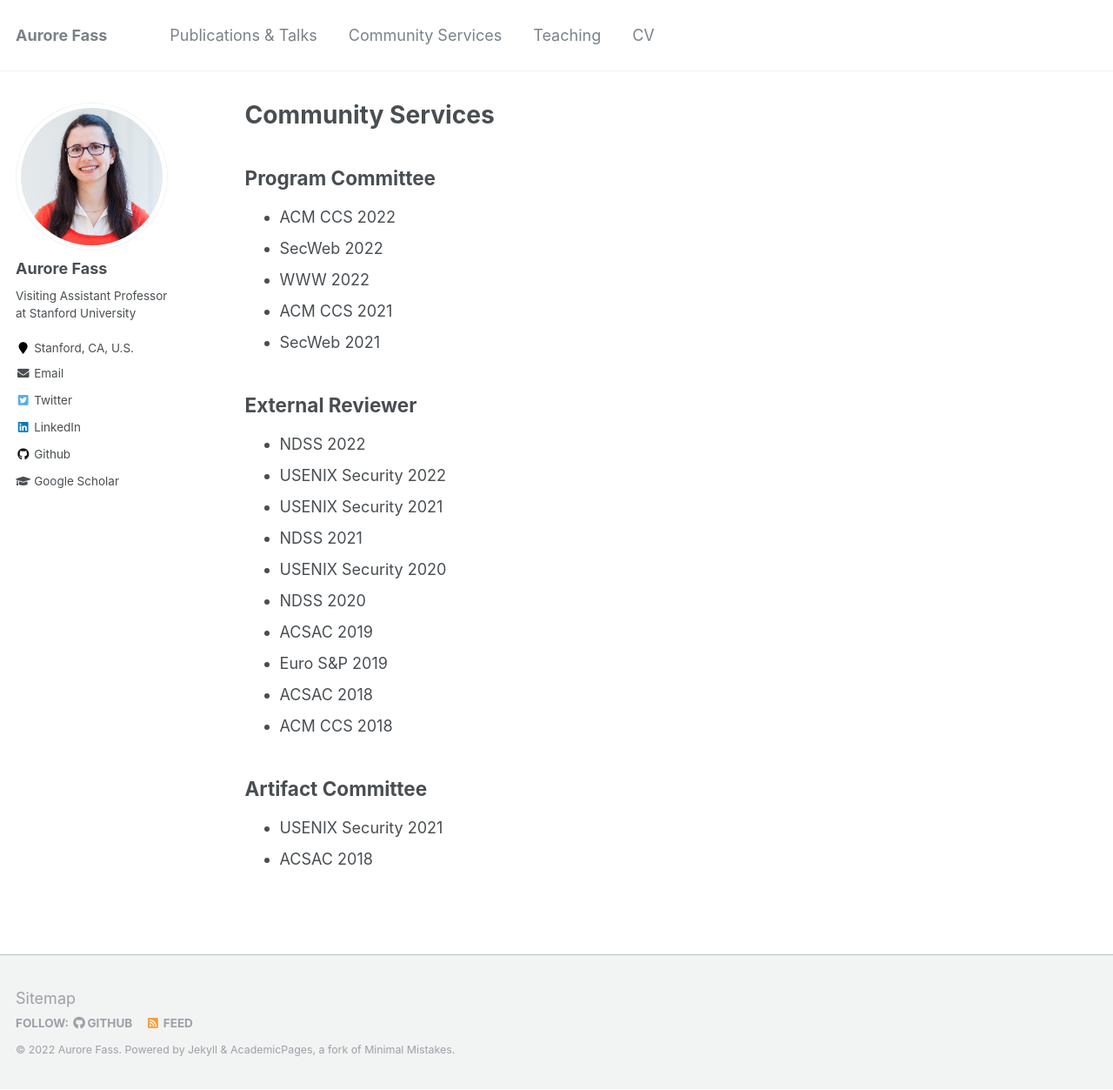
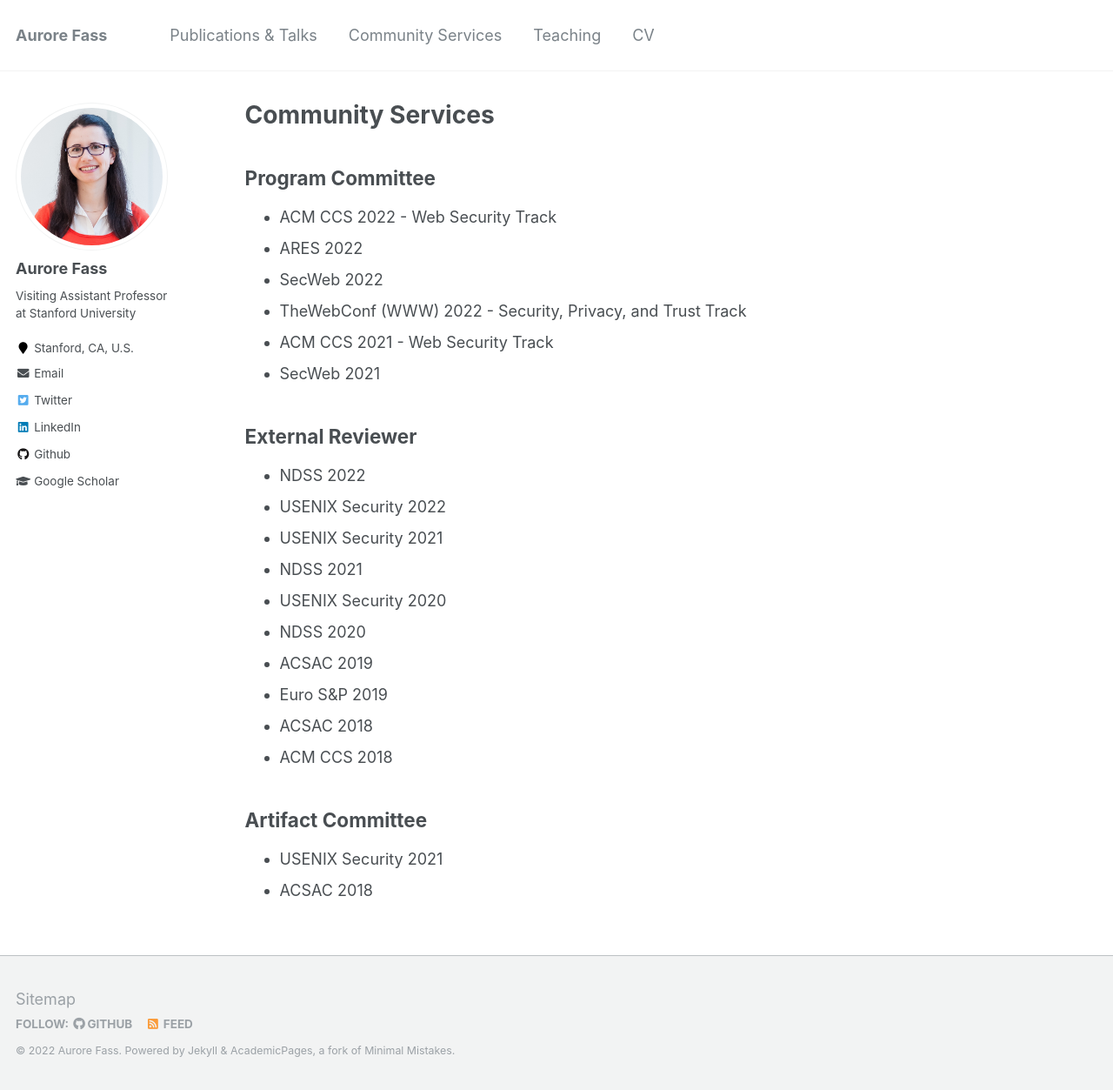
Before and after one commit to Aurore54F/aurore54f.github.io, a Jekyll site: the page built from _pages/services.md, in a window 1280 px wide and 1253 px high. Shown: the whole window at 87% size. Built offline with Jekyll 4.4.1, drawn with Linux system fonts in a browser that asks for light colours.

Commit message:
Updated services

```diff
--- a/_pages/services.md
+++ b/_pages/services.md
@@ -9,10 +9,11 @@ author_profile: true
 
 ## Program Committee
 
-* ACM CCS 2022
+* ACM CCS 2022 - Web Security Track
+* ARES 2022
 * SecWeb 2022
-* WWW 2022
-* ACM CCS 2021
+* TheWebConf (WWW) 2022 - Security, Privacy, and Trust Track
+* ACM CCS 2021 - Web Security Track
 * SecWeb 2021
 
 ## External Reviewer
```
